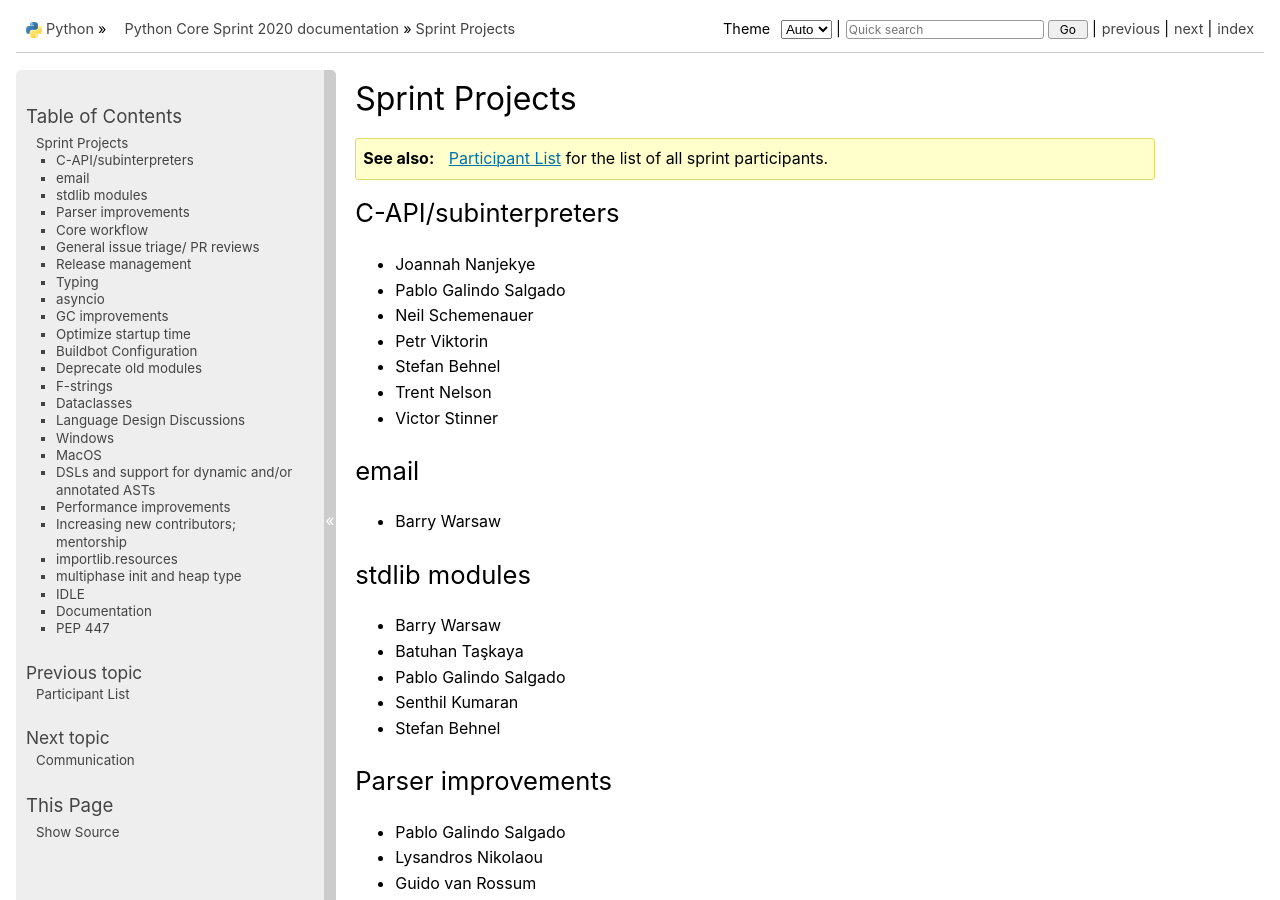
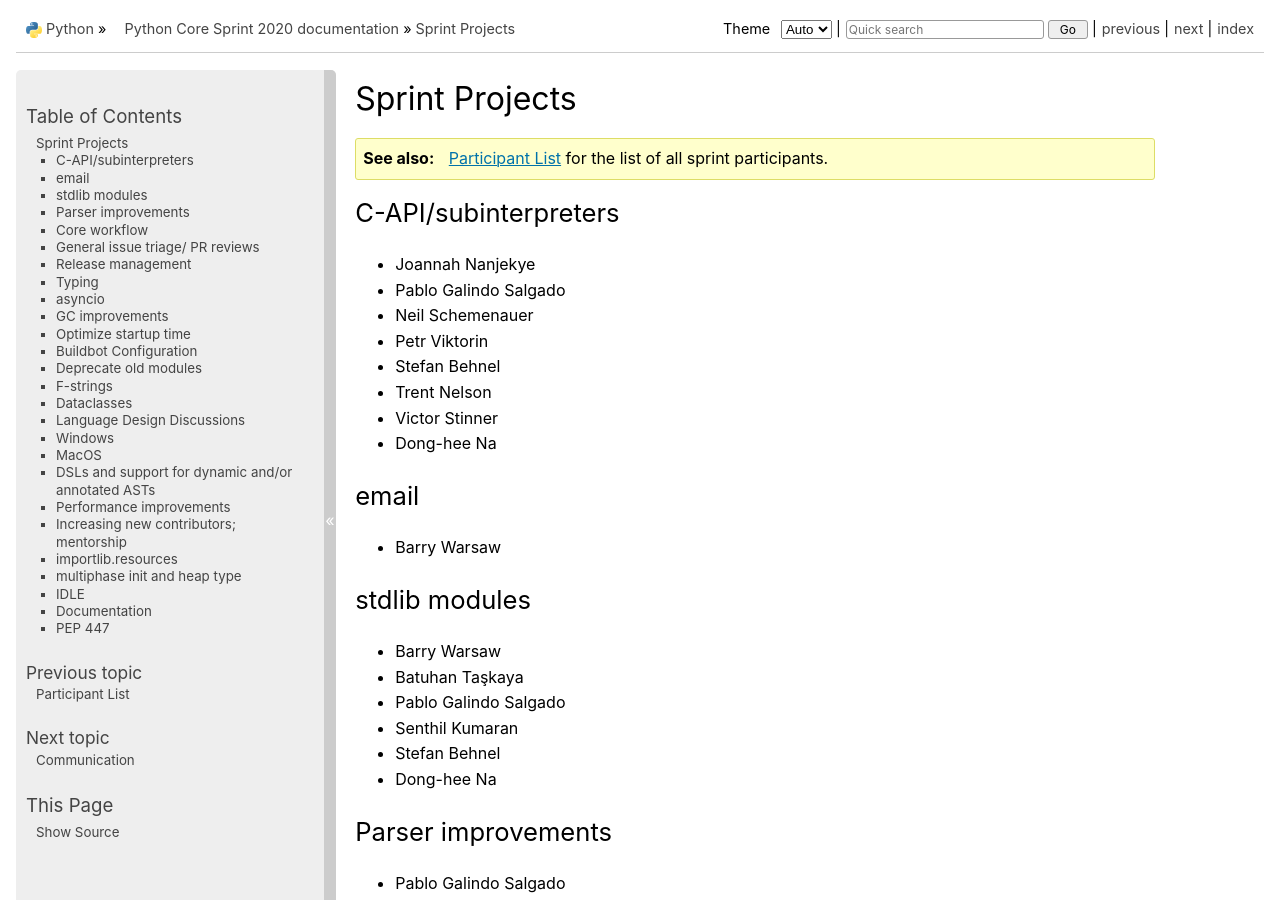
Before and after one commit to python/core-sprint, a Sphinx documentation site: the page built from docs/projects.rst, in a window 1280 px wide and 900 px high. Built offline with Sphinx 7.4.7, drawn with Linux system fonts in a browser that asks for light colours.

Commit message:
projects: Update Dong-hee Na's projects to participate (#28)

```diff
--- a/docs/projects.rst
+++ b/docs/projects.rst
@@ -19,6 +19,7 @@
 - Stefan Behnel
 - Trent Nelson
 - Victor Stinner
+- Dong-hee Na
 
 email
 -----
@@ -33,6 +34,7 @@
 - Pablo Galindo Salgado
 - Senthil Kumaran
 - Stefan Behnel
+- Dong-hee Na
 
 Parser improvements
 --------------------
@@ -153,6 +155,7 @@
 -----------------------------
 
 - Hai Shi
+- Dong-hee Na
 
 IDLE
 ----
```
